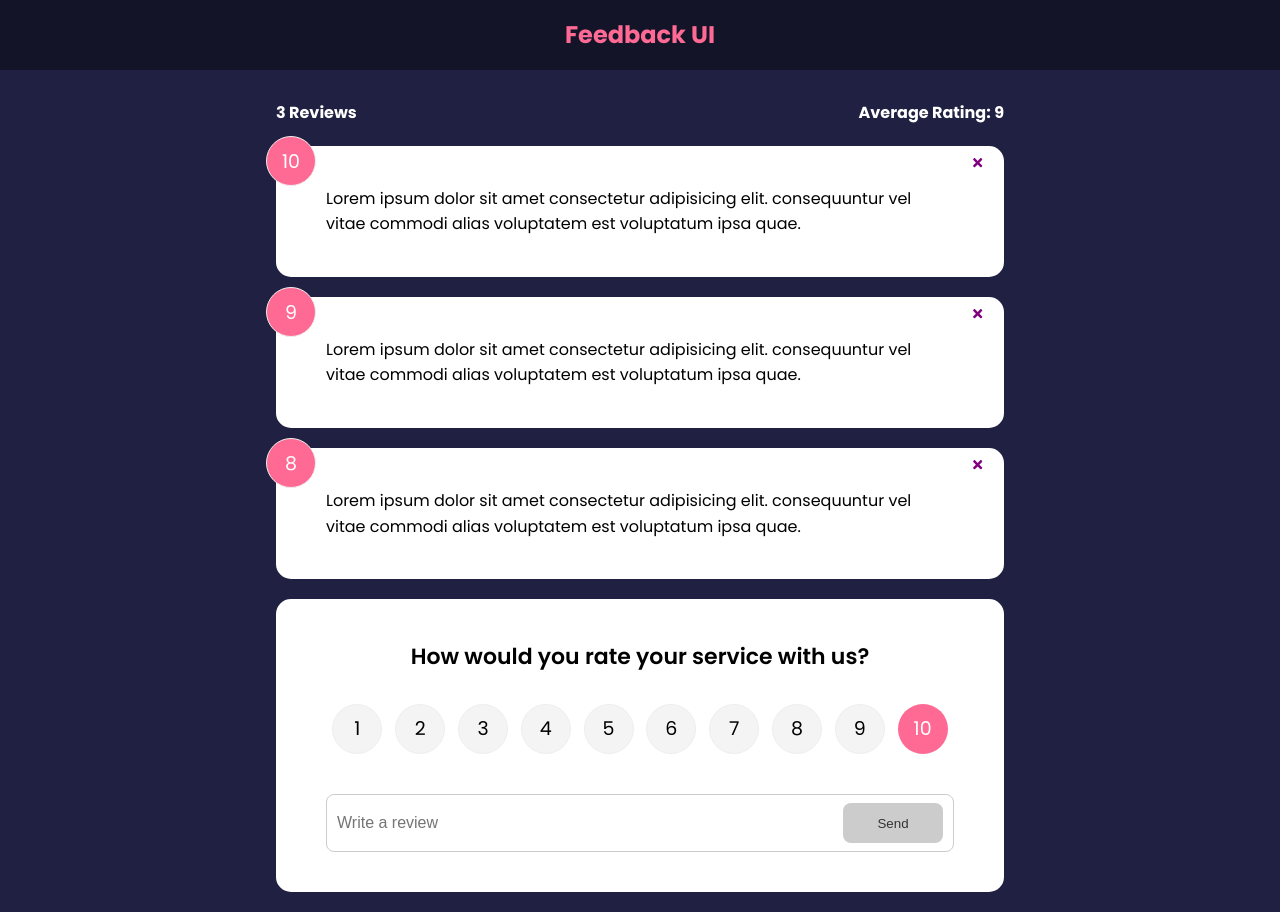
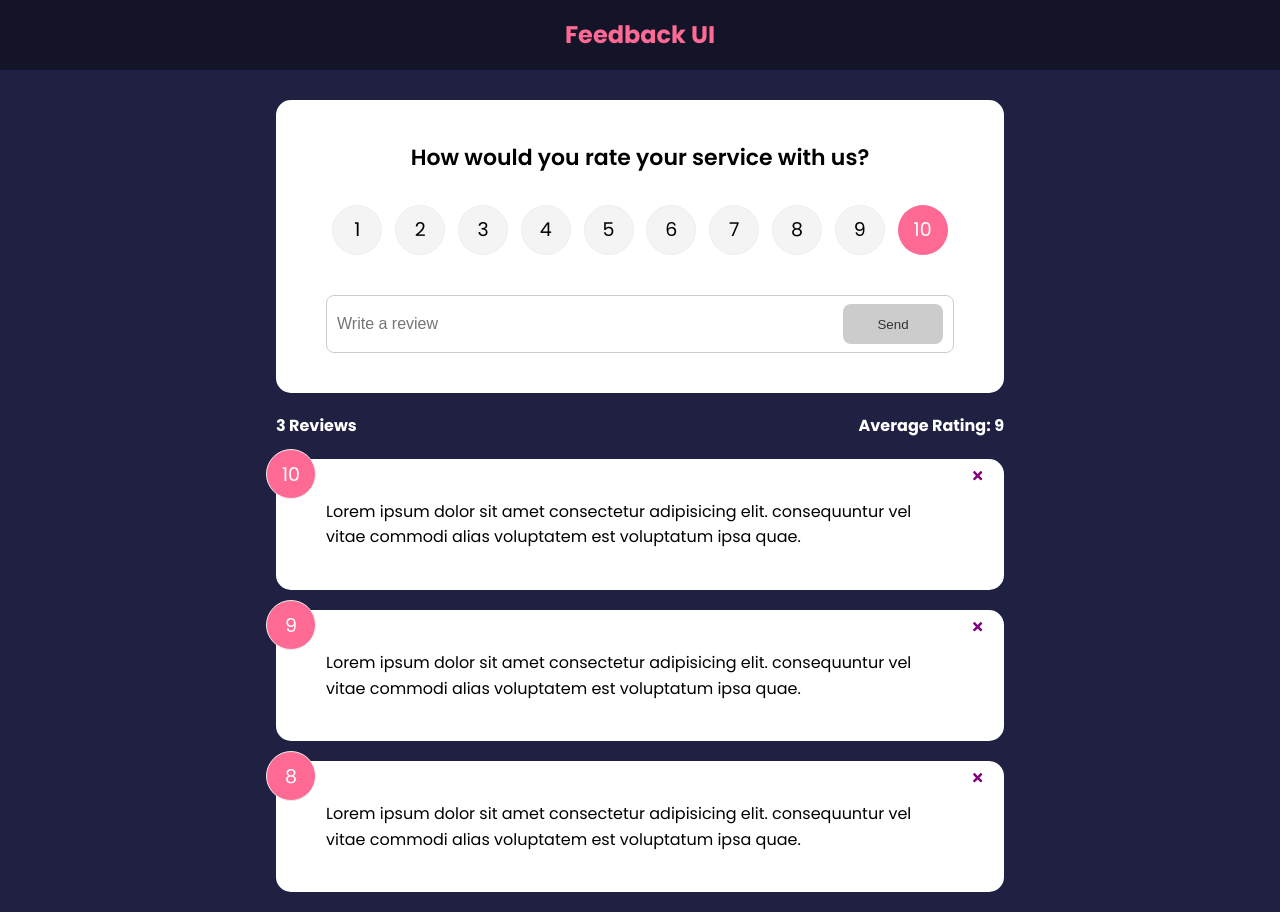
Before and after one commit to codessi/Feedback-app, a React (Create React App) app: page / in a window 1280 px wide. Built offline with nearby package versions, Linux system fonts and the light colour scheme.

Commit message:
motion added

```diff
--- a/src/App.js
+++ b/src/App.js
@@ -19,16 +19,17 @@ const App = () => {
   const addFeedBack = (newItem) => {
     setFeedback(previous => {
       return (
-        [...previous,newItem]
+        [newItem,...previous]
     )})
   }
   return (
     <>
       <Header />
       <div className="container">
+      <FeedbackForm feedback={feedback} addFeedBack={addFeedBack} />
         <FeedbackStats feedback ={feedback} />
         <FeedbackList feedback={feedback} handleDelete={deleteFeedback} />
-        <FeedbackForm feedback={feedback} addFeedBack={addFeedBack} />
+
 
       </div>
     </>
--- a/src/component/FeedbackList.jsx
+++ b/src/component/FeedbackList.jsx
@@ -1,23 +1,51 @@
-import React from 'react'
-import FeedbackItem from './FeedbackItem'
-import PropTypes from 'prop-types'
+import React from "react";
+import FeedbackItem from "./FeedbackItem";
+import PropTypes from "prop-types";
+import {motion, AnimatePresence} from "framer-motion"
 
-const FeedbackList = ({ feedback, handleDelete}) => {
-
+const FeedbackList = ({ feedback, handleDelete }) => {
+  // adding animation fad effect for delete
+  // import motion, AnimatePresence from framer-motion[x]
+  // wrap with AnimatePresence tag[x]
+  // wrap motion.div FeedbackItem[x]
+  // add key for the map[x]
+  // pass on motion div  inital {opacity: 0}
+  // animate {opactiy: 1}
+// exit {opacity: 0}
 
   if (!feedback || feedback.length === 0) {
-    return (
-      <p>no feed back yet</p>
-    )
+    return <p>no feed back yet</p>;
   }
   return (
-    <div className='feedback-list'>
-      {feedback.map(item => {
-        return (<FeedbackItem key={item.id} item={item} handleDelete={ handleDelete } />)
+    <div className="feedback-list">
+    <AnimatePresence>
+      {feedback.map((item) => {
+        return (
+          <motion.div key={item.id}
+            initial={{ opacity: 0 }}
+            animate={{ opacity: 1 }}
+            exit={{ opacity:0 }}
+          >
+            <FeedbackItem key={item.id}
+            item={item} handleDelete={handleDelete} />
+          </motion.div>
+
+        );
       })}
+    </AnimatePresence>
     </div>
-  )
-}
+  );
+  // return (
+  //   <div className="feedback-list">
+  //     {feedback.map((item) => {
+  //       return (
+  //         <FeedbackItem
+  //           key={item.id} item={item} handleDelete={handleDelete} />
+  //       );
+  //     })}
+  //   </div>
+  // );
+};
 
 FeedbackList.propTypes = {
   feedback: PropTypes.arrayOf(
@@ -26,7 +54,7 @@ FeedbackList.propTypes = {
       text: PropTypes.string.isRequired,
       rating: PropTypes.number.isRequired,
     })
-  )
-}
+  ),
+};
 
-export default FeedbackList
+export default FeedbackList;
```
